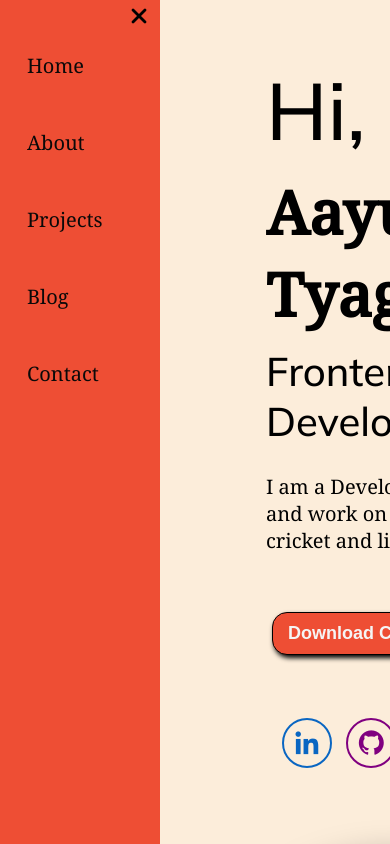
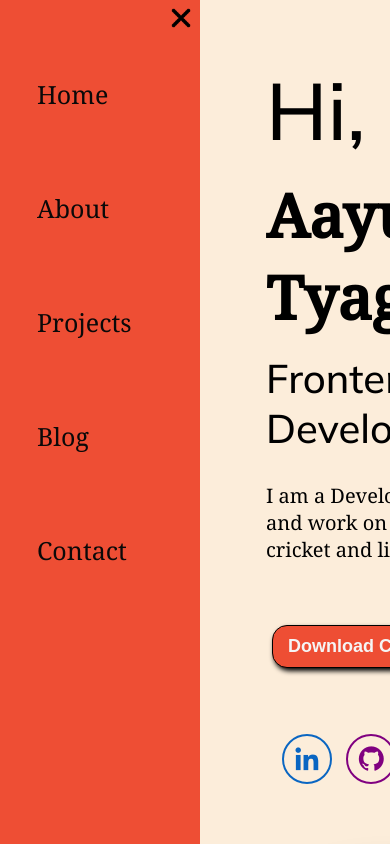
Before and after one commit to git-aayush/My-Portfolio, a plain HTML site: page index.html in a window 390 px wide. Both pictures are taken after a click on the element 6 px from the left and 12 px from the top of the page. Shown: the top 844 px of the page. Drawn offline with nearby package versions, Linux system fonts and the light colour scheme.

Commit message:
adding more queries

```diff
--- a/index.html
+++ b/index.html
@@ -24,8 +24,8 @@
 
         <div class="main">
             <div class="hamBurger">
-                <img src="image/ham.png" alt="" class="ham" width="25px">
-                <img src="image/cross.png" alt="" class="cross" width= "16px">
+                <img src="image/ham.png" alt="" class="ham">
+                <img src="image/cross.png" alt="" class="cross">
             </div>
             <div class="info-container">
                 <div class="div-info">
--- a/style.css
+++ b/style.css
@@ -32,17 +32,6 @@ font-family: 'Roboto Slab', serif; */
     padding: 27px;
 }
 
-.sidebar nav li {
-    list-style: none;
-    font-size: 20px;
-    padding: 25px 0;
-}
-.sidebar nav li a{
-    text-decoration: none;
-    color: rgb(10, 9, 9);
-
-}
-
 .sidebar nav li a:hover{
     cursor: pointer;
     font-size: 24px;
@@ -56,7 +45,6 @@ font-family: 'Roboto Slab', serif; */
     position: absolute;
 }
 .main {
-    /* background-color: #98f2bf; */
     width: 100vw;
     padding: 0px 10px;
 }
@@ -72,18 +60,17 @@ font-family: 'Roboto Slab', serif; */
     margin-left: 10px;
     background-color: #EE4E34;
     border-radius: 4px;
+    width: 25px;
 }
 .cross{
     margin-left: 130px;
+    width: 16px;
     margin-top: 5px;
     /* top: 5px; */
 }
 
 .info-container {
     display: flex;
-    /* height: 55vh; */
-    /* width: 80vw; */
-    /* background-color: rgb(16, 69, 69); */
     margin: auto;
     margin-top: 120px;
     padding-left: 8rem;
@@ -95,7 +82,6 @@ font-family: 'Roboto Slab', serif; */
     flex-direction: column;
     justify-content: center;
     font-family: "Noto Serif", serif;
-    /* background-color: rgb(231, 71, 71); */
     width: 60%;
     padding-left: 3rem;
 }
@@ -281,11 +267,38 @@ font-family: 'Roboto Slab', serif; */
 
 @media screen and (max-width : 780px){
     .container {
-        height: 1200px ;
+        height: 1600px ;
     }
 
     .sidebar {
-        height: 1200px;
+        height: 1600px;
+        width: 200px;
+    }
+    .sidebar nav li {
+        list-style: none;
+        font-size: 25px;
+        padding: 30px 10px;
+        margin-top: 20px;
+    }
+    .sidebar nav li a{
+        text-decoration: none;
+        color: rgb(10, 9, 9);
+        padding-top: 20px;
+    }
+    .sidebarGo{
+        transform: translate(-200px, 0px);
+        position: absolute;
+    }
+    .ham{
+        margin-left: 10px;
+        background-color: #EE4E34;
+        border-radius: 4px;
+        width: 35px;
+    }
+    .cross{
+        margin-left: 170px;
+        margin-top: 5px;
+        width: 20px;
     }
 
     .info-container {
@@ -293,15 +306,13 @@ font-family: 'Roboto Slab', serif; */
         flex-direction: column;
         margin-top: 60px;
         margin-left: 5rem;
-         /* background-color: rgb(16, 69, 69); */
     }
 
     .div-info {
         display: flex;
         flex-direction: column;
         justify-content: center;
-        gap: 0.7rem;
-        /* background-color: rgb(231, 71, 71); */
+        gap: 0.9rem;
         width: 100vw;
     }
     .hello {
```
